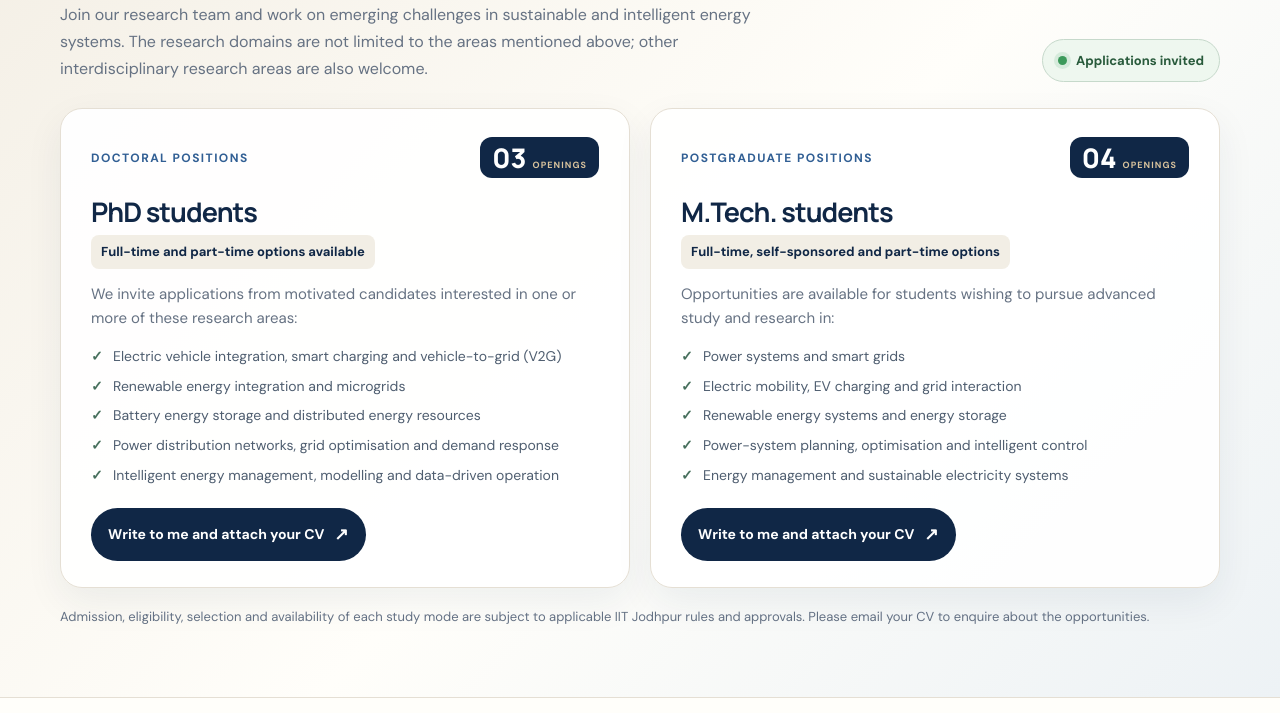
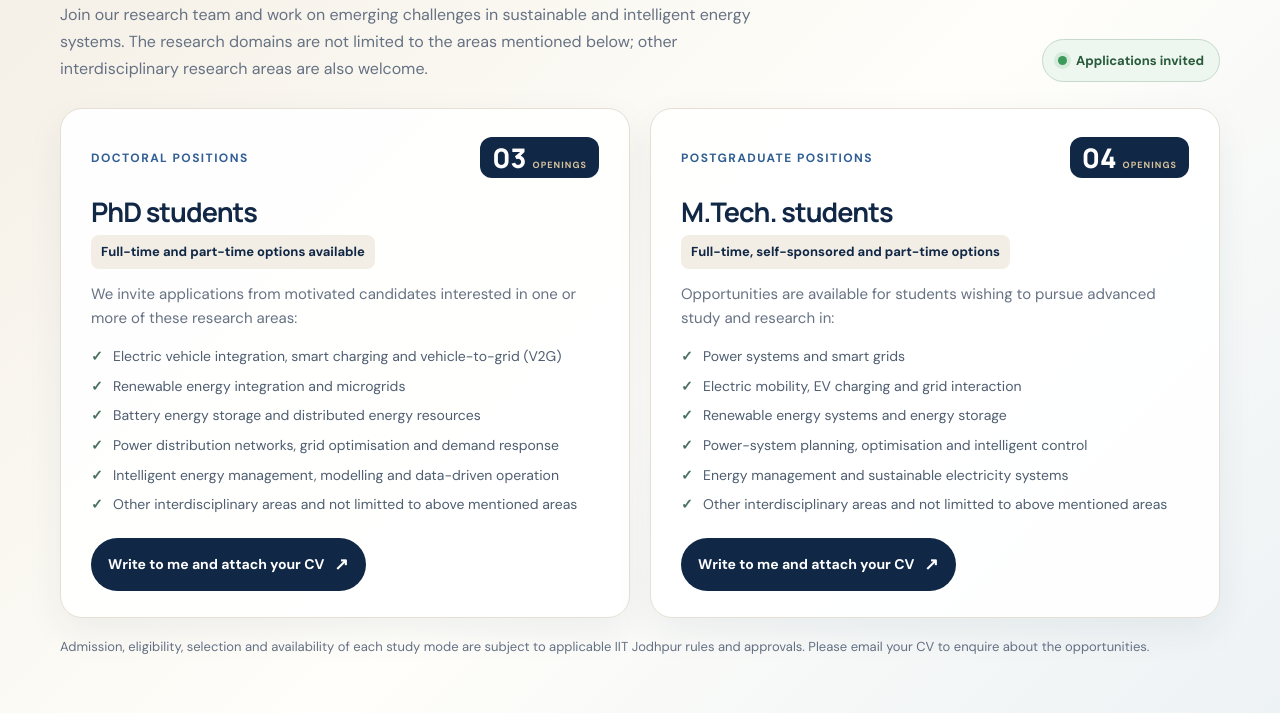
Before and after one commit to SIES-Lab/sies-lab.github.io, a plain HTML site: page join.html in a window 1280 px wide. Shown: the part 735-1448 px from the top of the page. Drawn offline with Linux system fonts and the light colour scheme.

Commit message:
Revise openings section and improve clarity
Updated the openings section to include additional details about interdisciplinary research areas and corrected minor typos.

```diff
--- a/join.html
+++ b/join.html
@@ -4,10 +4,10 @@
 <header class="site-header"><div class="container header-inner"><a class="brand" href="index.html"><img class="brand-lockup" src="assets/img/sies-lab-lockup.png" alt="Sustainable &amp; Intelligent Energy Systems Laboratory, IIT Jodhpur"></a><button class="menu-toggle" type="button" aria-label="Open navigation menu" aria-expanded="false" aria-controls="primary-nav">☰</button><nav class="nav" id="primary-nav" aria-label="Main navigation"><a href="index.html">Home</a><a href="research.html">Research</a><a href="people.html">People</a><a href="publications.html">Publications</a><a href="news.html">News &amp; updates</a><a class="nav-cta active" aria-current="page" href="join.html">Join the lab ↗</a></nav></div></header>
 <main id="main">
 <section class="page-hero"><div class="container"><div class="breadcrumbs"><a href="index.html">Home</a> / Join the lab</div><div class="eyebrow">Join & learn</div><h1>Bring your ideas.<br><em>Build what’s next.</em></h1><p>We welcome enquiries from students, researchers and collaborators interested in intelligent power systems and sustainable energy technologies.</p></div></section>
-<section class="openings-section"><div class="container"><div class="openings-heading"><div><span class="openings-kicker">SIES LABORATORY · IIT JODHPUR</span><h2>Current openings</h2><p>Join our research team and work on emerging challenges in sustainable and intelligent energy systems. The research domains are not limited to the areas mentioned above; other interdisciplinary research areas are also welcome.</p></div><span class="openings-live"><i></i> Applications invited</span></div>
+<section class="openings-section"><div class="container"><div class="openings-heading"><div><span class="openings-kicker">SIES LABORATORY · IIT JODHPUR</span><h2>Current openings</h2><p>Join our research team and work on emerging challenges in sustainable and intelligent energy systems. The research domains are not limited to the areas mentioned below; other interdisciplinary research areas are also welcome.</p></div><span class="openings-live"><i></i> Applications invited</span></div>
 <div class="openings-grid">
-<article class="opening-card opening-phd"><div class="opening-top"><span class="opening-type">Doctoral positions</span><span class="opening-count">03 <small>OPENINGS</small></span></div><h3>PhD students</h3><p class="opening-mode">Full-time and part-time options available</p><p>We invite applications from motivated candidates interested in one or more of these research areas:</p><ul class="opening-areas"><li>Electric vehicle integration, smart charging and vehicle-to-grid (V2G)</li><li>Renewable energy integration and microgrids</li><li>Battery energy storage and distributed energy resources</li><li>Power distribution networks, grid optimisation and demand response</li><li>Intelligent energy management, modelling and data-driven operation</li></ul><a class="opening-cta" href="mailto:payalvd@iitj.ac.in?subject=PhD%20position%20enquiry%20-%20SIES%20Laboratory">Write to me and attach your CV <span>↗</span></a></article>
-<article class="opening-card opening-mtech"><div class="opening-top"><span class="opening-type">Postgraduate positions</span><span class="opening-count">04 <small>OPENINGS</small></span></div><h3>M.Tech. students</h3><p class="opening-mode">Full-time, self-sponsored and part-time options</p><p>Opportunities are available for students wishing to pursue advanced study and research in:</p><ul class="opening-areas"><li>Power systems and smart grids</li><li>Electric mobility, EV charging and grid interaction</li><li>Renewable energy systems and energy storage</li><li>Power-system planning, optimisation and intelligent control</li><li>Energy management and sustainable electricity systems</li></ul><a class="opening-cta" href="mailto:payalvd@iitj.ac.in?subject=MTech%20position%20enquiry%20-%20SIES%20Laboratory">Write to me and attach your CV <span>↗</span></a></article>
+<article class="opening-card opening-phd"><div class="opening-top"><span class="opening-type">Doctoral positions</span><span class="opening-count">03 <small>OPENINGS</small></span></div><h3>PhD students</h3><p class="opening-mode">Full-time and part-time options available</p><p>We invite applications from motivated candidates interested in one or more of these research areas:</p><ul class="opening-areas"><li>Electric vehicle integration, smart charging and vehicle-to-grid (V2G)</li><li>Renewable energy integration and microgrids</li><li>Battery energy storage and distributed energy resources</li><li>Power distribution networks, grid optimisation and demand response</li><li>Intelligent energy management, modelling and data-driven operation</li><li>Other interdisciplinary areas and not limitted to above mentioned areas</li></ul><a class="opening-cta" href="mailto:payalvd@iitj.ac.in?subject=PhD%20position%20enquiry%20-%20SIES%20Laboratory">Write to me and attach your CV <span>↗</span></a></article>
+<article class="opening-card opening-mtech"><div class="opening-top"><span class="opening-type">Postgraduate positions</span><span class="opening-count">04 <small>OPENINGS</small></span></div><h3>M.Tech. students</h3><p class="opening-mode">Full-time, self-sponsored and part-time options</p><p>Opportunities are available for students wishing to pursue advanced study and research in:</p><ul class="opening-areas"><li>Power systems and smart grids</li><li>Electric mobility, EV charging and grid interaction</li><li>Renewable energy systems and energy storage</li><li>Power-system planning, optimisation and intelligent control</li><li>Energy management and sustainable electricity systems</li><li>Other interdisciplinary areas and not limitted to above mentioned areas</li></ul><a class="opening-cta" href="mailto:payalvd@iitj.ac.in?subject=MTech%20position%20enquiry%20-%20SIES%20Laboratory">Write to me and attach your CV <span>↗</span></a></article>
 </div><p class="openings-note">Admission, eligibility, selection and availability of each study mode are subject to applicable IIT Jodhpur rules and approvals. Please email your CV to enquire about the opportunities.</p></div></section>
 <section class="section"><div class="container"><div class="section-heading"><div><div class="eyebrow">Ways to connect</div><h2>Find the right<br>starting point.</h2></div><p>We welcome enquiries from prospective students, project applicants and research partners working on intelligent power systems and sustainable energy technologies.</p></div>
 <div class="join-grid">
```
